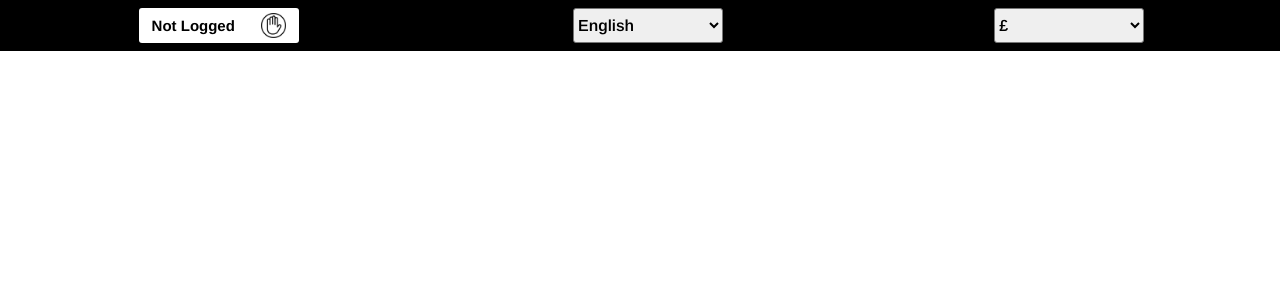
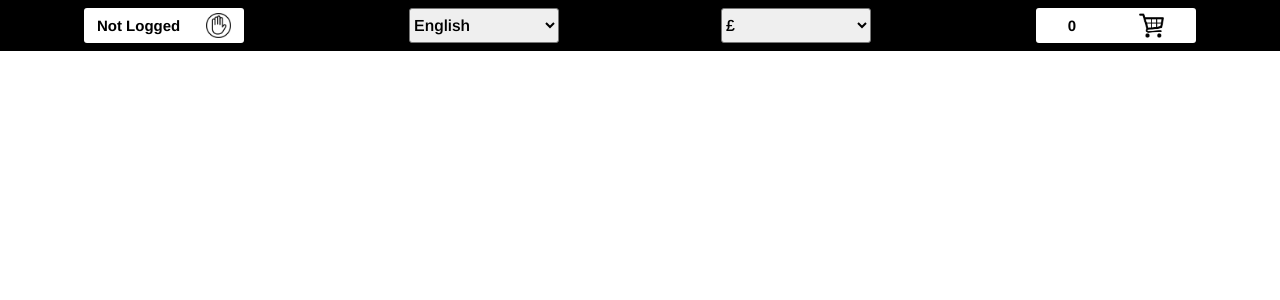
Before and after one commit to fabiolorenzi/tha-shirt, a React (Create React App) app in the folder client/: page / in a window 1280 px wide. Shown: the top 300 px of the page. Built offline with nearby package versions, Linux system fonts and the light colour scheme; a web font is replaced by a local one.

Commit message:
created and styled BasketButton component

```diff
--- /dev/null
+++ b/client/src/components/Header/BasketButton.jsx
@@ -0,0 +1,28 @@
+import React, { useEffect, useState } from "react";
+import { Link } from "react-router-dom";
+import basketIcon from "../../img/basket-icon.png";
+import "./stylesheets/BasketButton.css";
+
+function BasketButton() {
+    const [itemCounter, setItemCounter] = useState(0);
+    const position = localStorage.getItem("basket");
+
+    useEffect(() => {
+        if (localStorage.getItem("basket")) {
+            setItemCounter(position.length)
+        };
+    }, [position]);
+
+    return(
+        <div className="basketButtonContainer" data-testid="basketButtonContainer">
+            <Link to="/checkout">
+                <div className="basket_button" data-testid="basket_button">
+                    <h3 data-testid="itemCounter">{itemCounter}</h3>
+                    <img src={basketIcon} alt="basket icon" />
+                </div>
+            </Link>
+        </div>
+    );
+};
+
+export default BasketButton;
--- a/client/src/components/Header/Header.jsx
+++ b/client/src/components/Header/Header.jsx
@@ -4,6 +4,7 @@ import "./stylesheets/Header.css";
 import LoginButton from "./LoginButton.jsx";
 import LanguageSelection from "./LanguageSelection.jsx";
 import CurrencySelection from "./CurrencySelection.jsx";
+import BasketButton from "./BasketButton.jsx";
 
 function Header() {
     return(
@@ -11,6 +12,7 @@ function Header() {
             <LoginButton />
             <LanguageSelection />
             <CurrencySelection />
+            <BasketButton />
         </div>
     );
 };
--- /dev/null
+++ b/client/src/components/Header/stylesheets/BasketButton.css
@@ -0,0 +1,30 @@
+.basketButtonContainer {
+  display: block;
+  width: 25%;
+  padding: 8px;
+}
+
+.basketButtonContainer a {
+  text-decoration: none;
+}
+
+.basket_button {
+  display: block;
+  background-color: #ffffff;
+  padding: 5px;
+  border-radius: 3px;
+  width: 150px;
+}
+
+.basket_button h3 {
+  color: #000000;
+  font-size: 15px;
+  margin-right: 10px;
+  margin-top: 4px;
+  text-decoration: none;
+}
+
+.basket_button img {
+  width: 25px;
+}
+/*# sourceMappingURL=BasketButton.css.map */
--- /dev/null
+++ b/client/src/components/Header/stylesheets/BasketButton.scss
@@ -0,0 +1,28 @@
+@import "../../shared/stylesheets/var.scss";
+
+.basketButtonContainer {
+    display: block;
+    width: 25%;
+    padding: 8px;
+    a {
+        text-decoration: none;
+    }
+}
+
+.basket_button {
+    display: block;
+    background-color: $color2;
+    padding: 5px;
+    border-radius: 3px;
+    width: 150px;
+    h3 {
+        color: $color1;
+        font-size: 15px;
+        margin-right: 10px;
+        margin-top: 4px;
+        text-decoration: none;
+    }
+    img {
+        width: 25px;
+    }
+}
```
Also changed, not shown: 1 other file (tests, documents, lock files or other folders).
